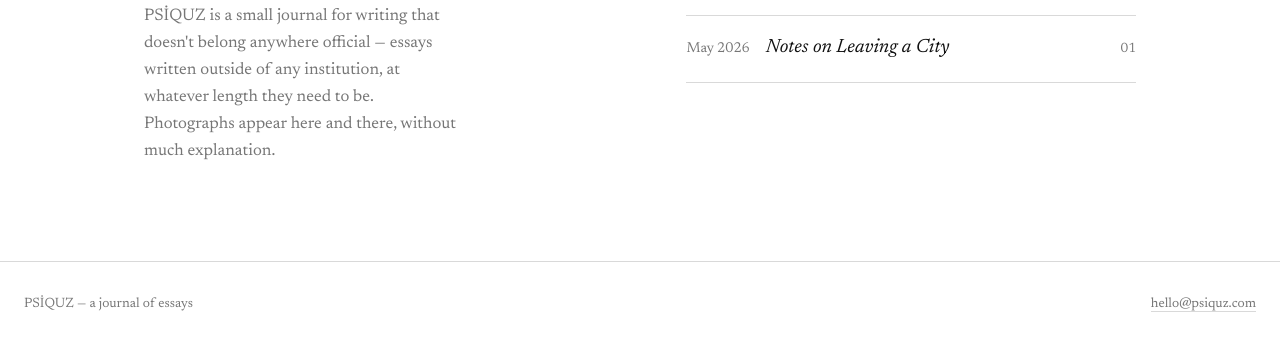
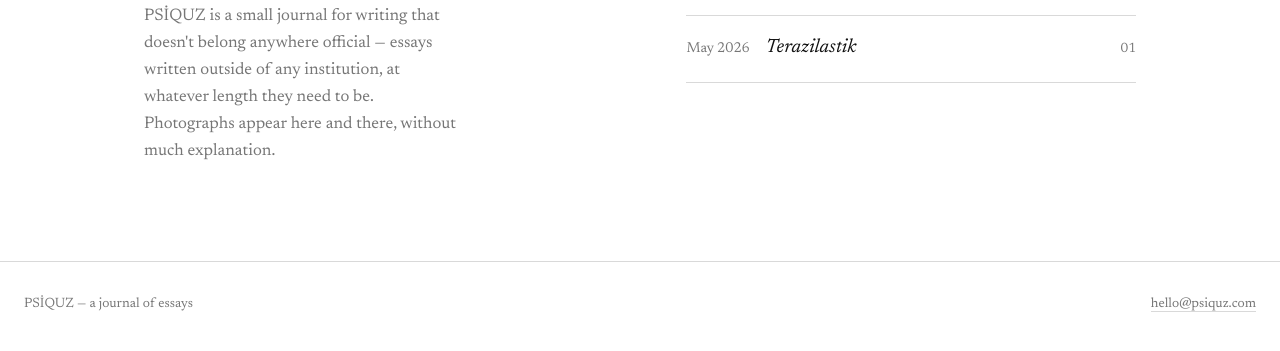
Before and after one commit to psiquz/psiquz, a plain HTML site: page index.html in a window 1280 px wide. Shown: the part 245-596 px from the top of the page. Drawn offline with Linux system fonts and the light colour scheme.

Commit message:
Change essay title from 'Notes on Leaving a City' to 'Terazilastik'

```diff
--- a/index.html
+++ b/index.html
@@ -46,7 +46,7 @@
       </a>
       <a href="essay-1.html" class="essay-row">
         <span class="row-date">May 2026</span>
-        <span class="row-title">Notes on Leaving a City</span>
+        <span class="row-title">Terazilastik</span>
         <span class="row-num">01</span>
       </a>
     </div>
```
